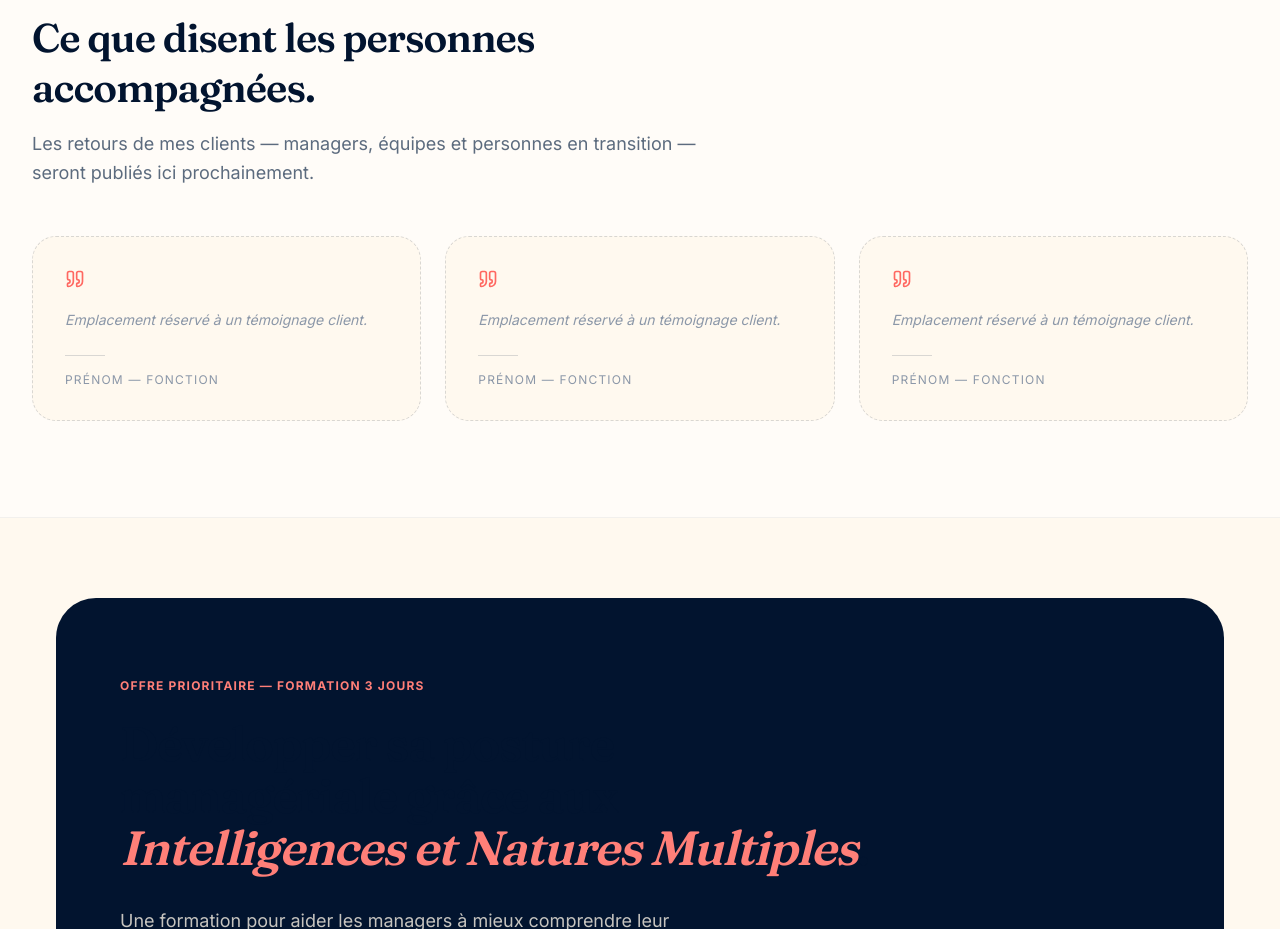
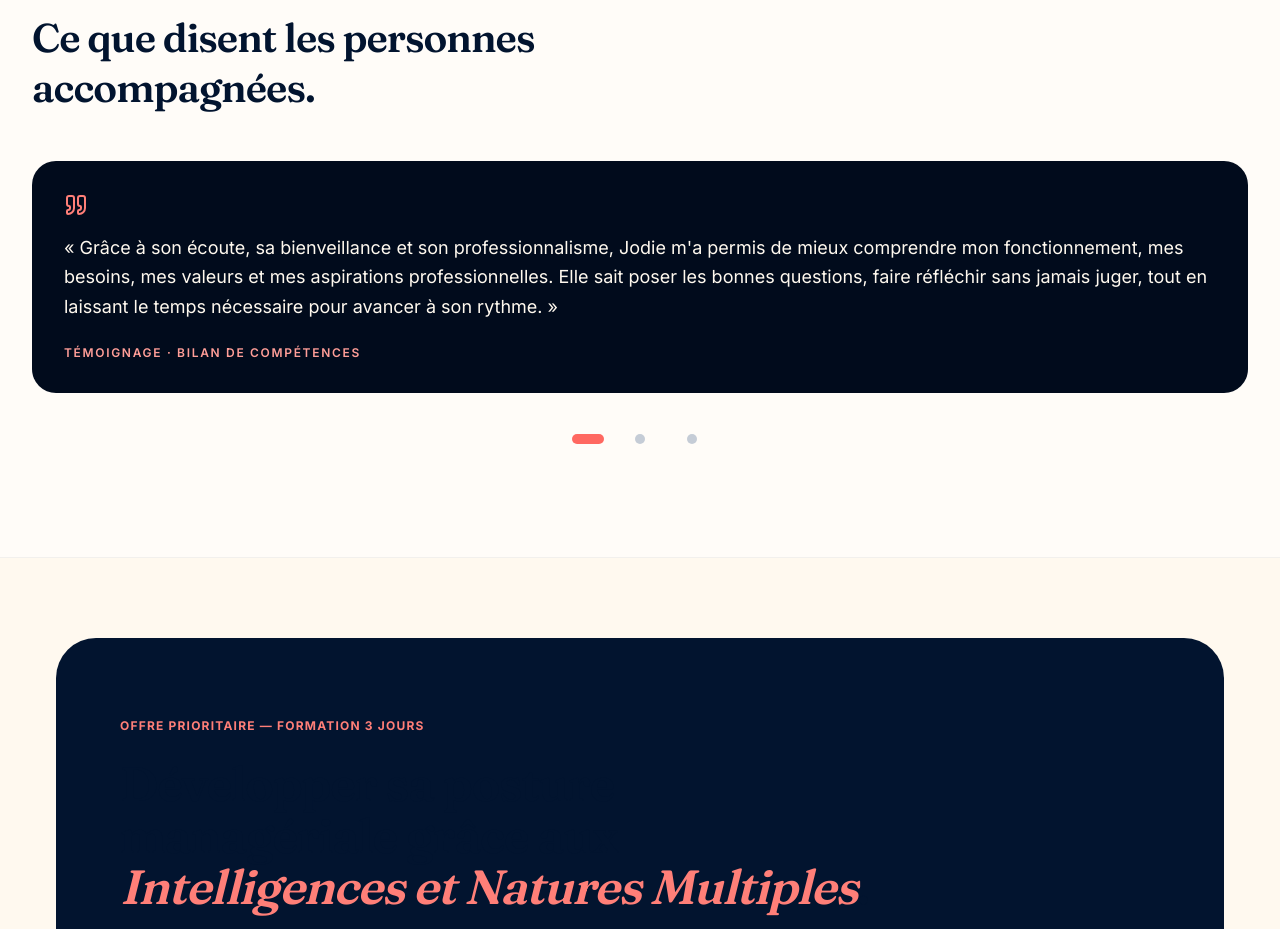
Before and after one commit to chris97425/jodie-manent, a Next.js app: page /jodie-manent/ in a window 1280 px wide. Shown: the part 2421-3350 px from the top of the page. Built offline with nearby package versions, Linux system fonts and the light colour scheme.

Commit message:
feat: témoignages clients exacts et anonymes
Six retours fournis (T1–T6), sans prénom ni nom. Rotateur sur l’accueil (T1, T3, T6) et page témoignages complète.

Co-authored-by: Christopher de Boisvilliers <chris97425@users.noreply.github.com>

```diff
--- a/src/components/home/social-proof.tsx
+++ b/src/components/home/social-proof.tsx
@@ -1,36 +1,12 @@
-import { Quote } from "lucide-react";
-import { RevealOnScroll } from "@/components/motion/reveal-on-scroll";
-import { Section } from "@/components/ui/section";
-
-const SLOTS = [1, 2, 3] as const;
+import { TestimonialsBlock } from "@/components/testimonials/testimonials-block";
+import { HOME_TESTIMONIALS } from "@/lib/content/testimonials";
 
 export function SocialProof() {
   return (
-    <Section
-      className="border-y border-ink-700/5 bg-white/60"
-      eyebrow="Témoignages"
+    <TestimonialsBlock
+      items={HOME_TESTIMONIALS}
+      rotating
       title="Ce que disent les personnes accompagnées."
-      description="Les retours de mes clients — managers, équipes et personnes en transition — seront publiés ici prochainement."
-    >
-      <div className="grid gap-6 md:grid-cols-3">
-        {SLOTS.map((slot, index) => (
-          <RevealOnScroll key={slot} delay={index * 0.06}>
-            <figure className="rounded-3xl border border-dashed border-ink-700/15 bg-cream-50 p-8">
-              <Quote
-                aria-hidden="true"
-                className="mb-5 h-5 w-5 text-coral-500"
-              />
-              <blockquote className="text-sm italic leading-relaxed text-ink-400">
-                Emplacement réservé à un témoignage client.
-              </blockquote>
-              <div className="mt-6 h-px w-10 bg-ink-700/15" />
-              <figcaption className="mt-4 text-xs uppercase tracking-widest text-ink-400">
-                Prénom — Fonction
-              </figcaption>
-            </figure>
-          </RevealOnScroll>
-        ))}
-      </div>
-    </Section>
+    />
   );
 }
--- a/src/components/testimonials/testimonial-card.tsx
+++ b/src/components/testimonials/testimonial-card.tsx
@@ -1,49 +1,47 @@
 import { Quote } from "lucide-react";
+import { cx } from "@/lib/cx";
+import type { Testimonial } from "@/lib/content/testimonials";
 
 type TestimonialCardProps = {
-  quote: string;
-  attribution: string;
+  testimonial: Testimonial;
   featured?: boolean;
 };
 
 export function TestimonialCard({
-  quote,
-  attribution,
+  testimonial,
   featured = false,
 }: TestimonialCardProps) {
   return (
     <figure
-      className={
+      className={cx(
+        "flex h-full flex-col rounded-3xl px-6 py-8 sm:px-8",
         featured
-          ? "rounded-2xl bg-coral-500 px-6 py-10 text-white sm:px-10"
-          : "rounded-2xl border border-cream-200 bg-white px-6 py-8 sm:px-8"
-      }
+          ? "bg-ink-900 text-cream-50"
+          : "border border-cream-200 bg-white",
+      )}
     >
       <Quote
         aria-hidden="true"
-        className={
-          featured
-            ? "mb-4 h-7 w-7 text-white/70"
-            : "mb-4 h-7 w-7 text-coral-500"
-        }
+        className={cx(
+          "mb-4 h-6 w-6",
+          featured ? "text-coral-400" : "text-coral-500",
+        )}
       />
       <blockquote
-        className={
-          featured
-            ? "text-2xl font-semibold leading-snug tracking-tight sm:text-3xl"
-            : "text-xl font-semibold leading-snug tracking-tight text-ink-700 sm:text-2xl"
-        }
+        className={cx(
+          "flex-1 text-base leading-relaxed sm:text-lg",
+          featured ? "text-cream-50" : "text-ink-700",
+        )}
       >
-        « {quote} »
+        « {testimonial.quote} »
       </blockquote>
       <figcaption
-        className={
-          featured
-            ? "mt-6 text-xs font-semibold uppercase tracking-[0.14em] text-white/80"
-            : "mt-6 text-xs font-semibold uppercase tracking-[0.14em] text-ink-400"
-        }
+        className={cx(
+          "mt-6 text-xs font-semibold uppercase tracking-[0.14em]",
+          featured ? "text-coral-300" : "text-ink-500",
+        )}
       >
-        {attribution}
+        {testimonial.attribution}
       </figcaption>
     </figure>
   );
--- /dev/null
+++ b/src/components/testimonials/testimonial-rotator.tsx
@@ -0,0 +1,66 @@
+"use client";
+
+import { useEffect, useState } from "react";
+import { TestimonialCard } from "@/components/testimonials/testimonial-card";
+import { usePrefersReducedMotion } from "@/hooks/use-prefers-reduced-motion";
+import type { Testimonial } from "@/lib/content/testimonials";
+
+type TestimonialRotatorProps = {
+  items: Testimonial[];
+};
+
+export function TestimonialRotator({ items }: TestimonialRotatorProps) {
+  const reducedMotion = usePrefersReducedMotion();
+  const [index, setIndex] = useState(0);
+
+  useEffect(() => {
+    if (reducedMotion || items.length < 2) return;
+    const timer = window.setInterval(() => {
+      setIndex((current) => (current + 1) % items.length);
+    }, 8000);
+    return () => window.clearInterval(timer);
+  }, [items.length, reducedMotion]);
+
+  if (items.length === 0) return null;
+
+  if (reducedMotion) {
+    return (
+      <div className="grid gap-6 md:grid-cols-3">
+        {items.map((item) => (
+          <TestimonialCard key={item.id} testimonial={item} />
+        ))}
+      </div>
+    );
+  }
+
+  const current = items[index];
+  if (!current) return null;
+
+  return (
+    <div>
+      <div aria-live="polite">
+        <TestimonialCard testimonial={current} featured />
+      </div>
+      <div className="mt-6 flex justify-center gap-2">
+        {items.map((item, itemIndex) => (
+          <button
+            key={item.id}
+            type="button"
+            aria-label={`Afficher le témoignage ${itemIndex + 1}`}
+            aria-current={itemIndex === index}
+            onClick={() => setIndex(itemIndex)}
+            className="inline-flex min-h-11 min-w-11 items-center justify-center"
+          >
+            <span
+              className={
+                itemIndex === index
+                  ? "h-2.5 w-8 rounded-full bg-coral-500"
+                  : "h-2.5 w-2.5 rounded-full bg-ink-300 hover:bg-coral-300"
+              }
+            />
+          </button>
+        ))}
+      </div>
+    </div>
+  );
+}
--- /dev/null
+++ b/src/components/testimonials/testimonials-block.tsx
@@ -0,0 +1,48 @@
+import { RevealOnScroll } from "@/components/motion/reveal-on-scroll";
+import { Section } from "@/components/ui/section";
+import { TestimonialCard } from "@/components/testimonials/testimonial-card";
+import { TestimonialRotator } from "@/components/testimonials/testimonial-rotator";
+import type { Testimonial } from "@/lib/content/testimonials";
+
+type TestimonialsBlockProps = {
+  items: Testimonial[];
+  eyebrow?: string;
+  title?: string;
+  description?: string;
+  rotating?: boolean;
+  className?: string;
+};
+
+export function TestimonialsBlock({
+  items,
+  eyebrow = "Témoignages",
+  title = "Ce que disent les personnes accompagnées.",
+  description,
+  rotating = false,
+  className = "border-y border-ink-700/5 bg-white/60",
+}: TestimonialsBlockProps) {
+  return (
+    <Section
+      className={className}
+      eyebrow={eyebrow}
+      title={title}
+      description={description}
+    >
+      {rotating ? (
+        <RevealOnScroll>
+          <TestimonialRotator items={items} />
+        </RevealOnScroll>
+      ) : (
+        <div className="grid gap-6 md:grid-cols-2 lg:grid-cols-3">
+          {items.map((item, index) => (
+            <RevealOnScroll key={item.id} delay={index * 0.06}>
+              <div className="h-full">
+                <TestimonialCard testimonial={item} />
+              </div>
+            </RevealOnScroll>
+          ))}
+        </div>
+      )}
+    </Section>
+  );
+}
--- a/src/components/testimonials/testimonials-list.tsx
+++ b/src/components/testimonials/testimonials-list.tsx
@@ -1,24 +1,21 @@
 import { RevealOnScroll } from "@/components/motion/reveal-on-scroll";
 import { Section } from "@/components/ui/section";
 import { Button } from "@/components/ui/button";
-import { PlaceholderSlot } from "@/components/testimonials/placeholder-slot";
+import { TestimonialsBlock } from "@/components/testimonials/testimonials-block";
+import { ALL_TESTIMONIALS } from "@/lib/content/testimonials";
 
 export function TestimonialsList() {
   return (
-    <Section
+    <>
+      <TestimonialsBlock
+        items={ALL_TESTIMONIALS}
         className="bg-cream-100"
         eyebrow="Voix réelles"
-      title="Ce que diront les personnes accompagnées"
-      description="Les retours de mes clients — managers, équipes et personnes en transition — seront publiés ici. Aucune citation n'est inventée."
-    >
-      <div className="grid gap-6 lg:grid-cols-2">
-        {[1, 2, 3, 4].map((slot, index) => (
-          <RevealOnScroll key={slot} delay={index * 0.06}>
-            <PlaceholderSlot label="Témoignage à venir" />
-          </RevealOnScroll>
-        ))}
-      </div>
-      <div className="mt-12 text-center">
+        title="Ce que disent les personnes accompagnées"
+        description="Des retours anonymes, tels qu'ils ont été partagés — sans prénom ni nom."
+      />
+      <Section className="bg-cream-50" align="center">
+        <RevealOnScroll>
           <p className="text-base text-ink-500">
             Vous avez été accompagné·e et souhaitez partager un retour ?
           </p>
@@ -27,7 +24,8 @@ export function TestimonialsList() {
               Écrire un message
             </Button>
           </div>
-      </div>
+        </RevealOnScroll>
       </Section>
+    </>
   );
 }
--- /dev/null
+++ b/src/lib/content/testimonials.ts
@@ -0,0 +1,71 @@
+export type TestimonialId = "t1" | "t2" | "t3" | "t4" | "t5" | "t6";
+
+export type Testimonial = {
+  id: TestimonialId;
+  quote: string;
+  attribution: string;
+};
+
+export const TESTIMONIALS: Record<TestimonialId, Testimonial> = {
+  t1: {
+    id: "t1",
+    quote:
+      "Grâce à son écoute, sa bienveillance et son professionnalisme, Jodie m'a permis de mieux comprendre mon fonctionnement, mes besoins, mes valeurs et mes aspirations professionnelles. Elle sait poser les bonnes questions, faire réfléchir sans jamais juger, tout en laissant le temps nécessaire pour avancer à son rythme.",
+    attribution: "Témoignage · Bilan de compétences",
+  },
+  t2: {
+    id: "t2",
+    quote:
+      "Les Natures et Intelligences Multiples ont été une découverte pour moi ! Ces tests devraient être généralisés à tout le monde afin que chacun puisse savoir ce qui l'anime au quotidien et savoir vers quel domaine ou métier s'orienter.",
+    attribution: "Témoignage · Découverte IM/NM",
+  },
+  t3: {
+    id: "t3",
+    quote:
+      "Réaliser ce bilan a été plus qu'un simple état des lieux de ce que j'ai pu faire : cela m'a permis de prendre le temps de faire une introspection, de comprendre les choix réalisés et de me tourner plus sereinement vers la suite. Jodie aime ce qu'elle fait, cela se voit, cela se ressent !",
+    attribution: "Témoignage · Bilan de compétences",
+  },
+  t4: {
+    id: "t4",
+    quote:
+      "Un réel travail en profondeur de connaissance de soi, bien loin d'un simple listing de compétences. Ce bilan me servira tout au long de ma vie : d'avoir ces éléments en tête sert vraiment de boussole. Et j'ai pu le faire avec mon compte CPF. Je ne peux que vous encourager à le faire si vous vous sentez prêt à donner un nouveau souffle à votre carrière.",
+    attribution: "Témoignage · Bilan de compétences (financé CPF)",
+  },
+  t5: {
+    id: "t5",
+    quote:
+      "Jodie est sans nul doute à sa place ! Pédagogue, à l'écoute, souriante… Si tous les formateurs étaient aussi pros et empathiques que Jodie, le monde tournerait plus rond !",
+    attribution: "Témoignage · Formation",
+  },
+  t6: {
+    id: "t6",
+    quote:
+      "Ma première expérience de coaching : sa simplicité m'a tout de suite mise en confiance. J'avais toujours hâte d'aller à mes rendez-vous, je passais par plusieurs émotions, rires et larmes… mais ça me faisait tellement de bien. J'ai appris beaucoup de choses sur moi-même et je recommande ses services en tant que coach.",
+    attribution: "Témoignage · Coaching individuel",
+  },
+};
+
+export const HOME_TESTIMONIALS: Testimonial[] = [
+  TESTIMONIALS.t1,
+  TESTIMONIALS.t3,
+  TESTIMONIALS.t6,
+];
+
+export const BILAN_TESTIMONIALS: Testimonial[] = [
+  TESTIMONIALS.t1,
+  TESTIMONIALS.t3,
+  TESTIMONIALS.t4,
+];
+
+export const APPROCHE_TESTIMONIALS: Testimonial[] = [TESTIMONIALS.t2];
+
+export const ENTREPRISES_TESTIMONIALS: Testimonial[] = [TESTIMONIALS.t5];
+
+export const ALL_TESTIMONIALS: Testimonial[] = [
+  TESTIMONIALS.t1,
+  TESTIMONIALS.t2,
+  TESTIMONIALS.t3,
+  TESTIMONIALS.t4,
+  TESTIMONIALS.t5,
+  TESTIMONIALS.t6,
+];
```
Also changed, not shown: src/app/temoignages/page.tsx (+6 -5 lines). Lines whose indentation alone changed are shown as unchanged.
